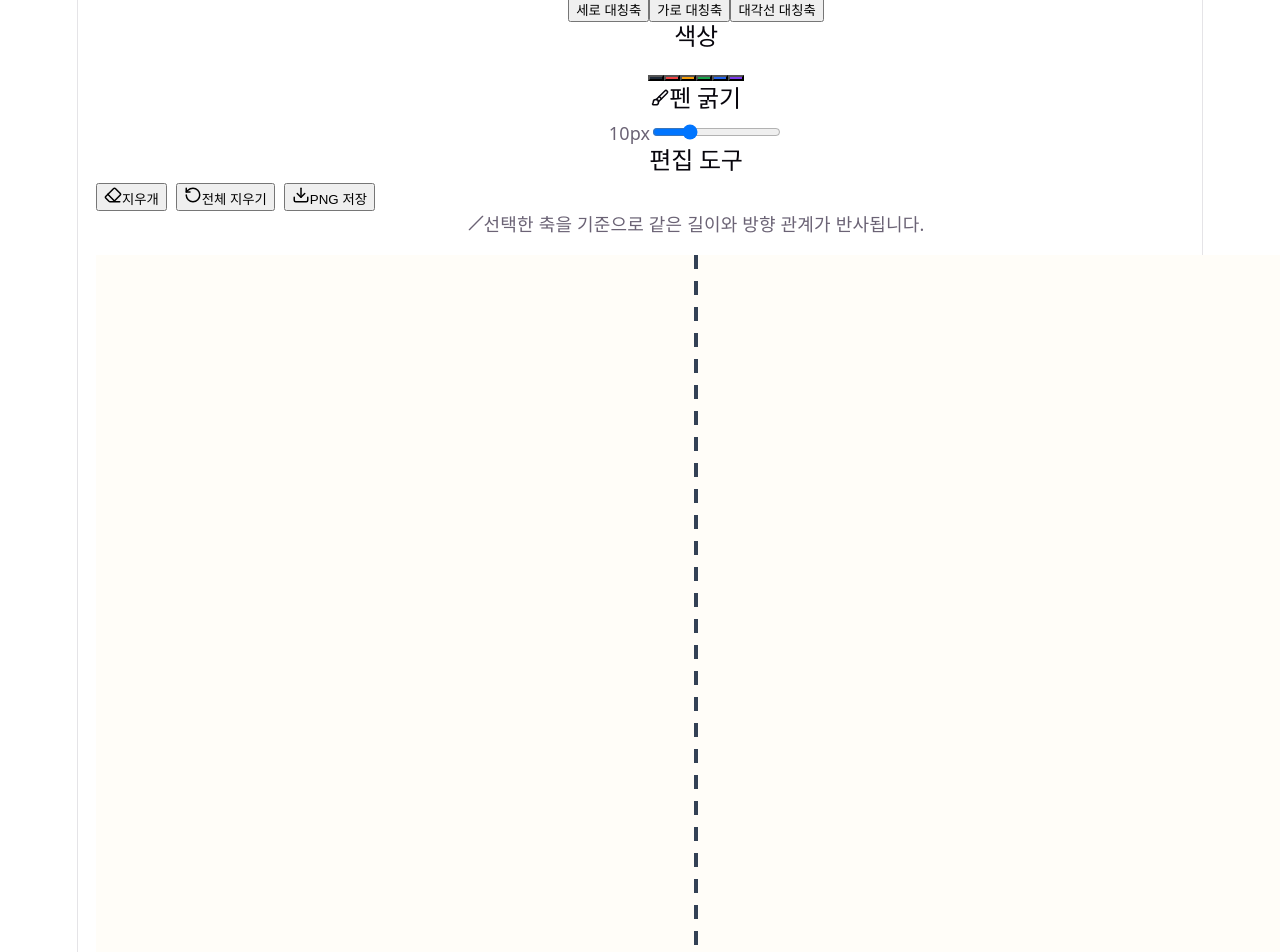
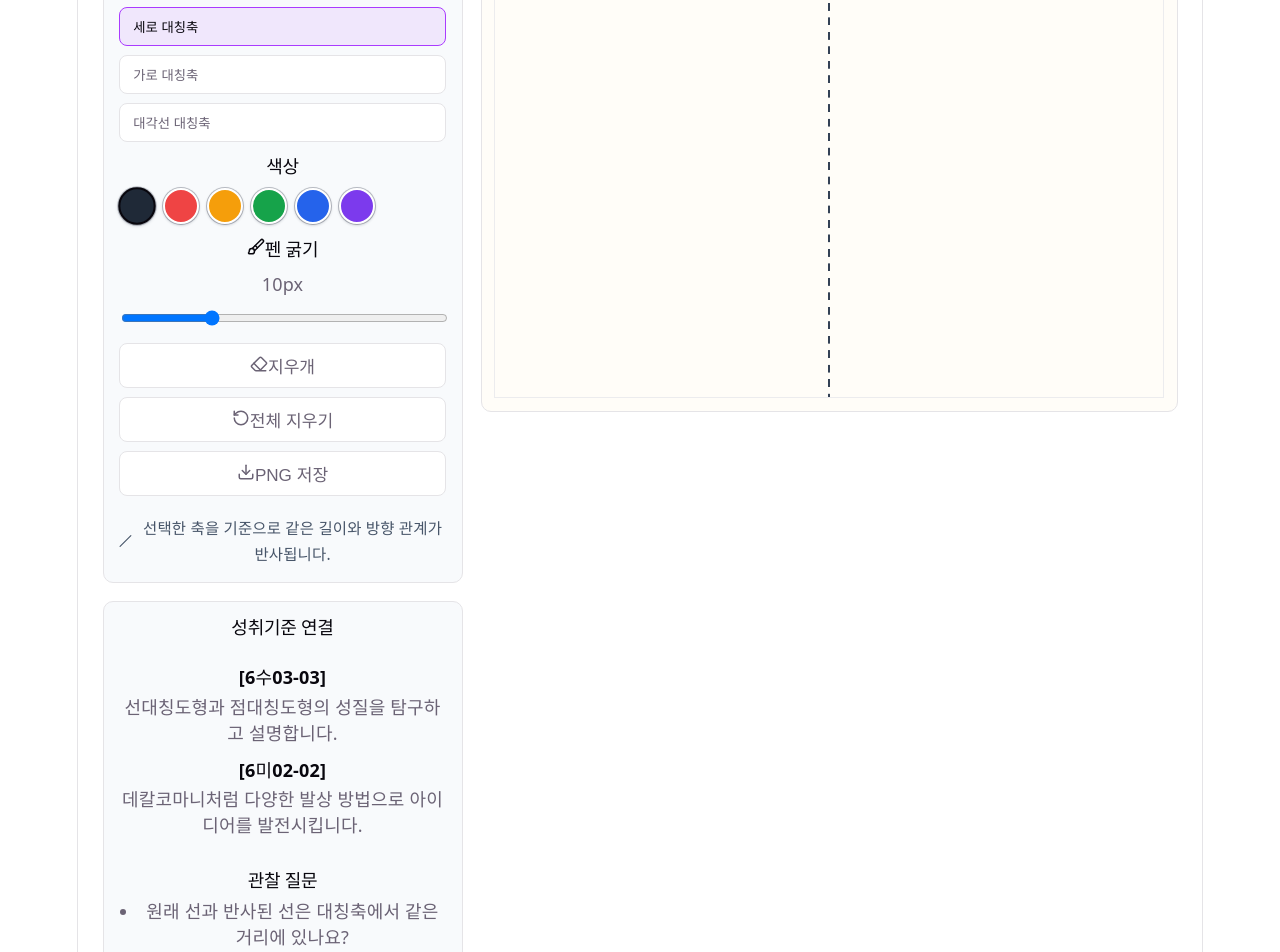
Before and after one commit to WBmaker2/symmetry-art-studio, a React (Vite) app: page / in a window 1280 px wide. Shown: the part 220-1172 px from the top of the page. Built offline with nearby package versions, Linux system fonts and the light colour scheme.

Commit message:
feat: add classroom learning interface

```diff
--- a/src/App.tsx
+++ b/src/App.tsx
@@ -6,6 +6,7 @@ import {
   type ColorSwatch,
   type DrawingTool,
 } from './components/StudioToolbar';
+import { LearningPanel } from './components/LearningPanel';
 import { axisLabels, type AxisMode } from './domain/symmetry';
 import './styles.css';
 
@@ -88,6 +89,7 @@ export default function App() {
           onClearComplete={handleClearComplete}
           onStrokeChange={onStrokeChange}
         />
+        <LearningPanel activityMessage={activityMessage} />
       </section>
 
       <p className="sr-status" role="status" aria-live="polite">
--- /dev/null
+++ b/src/components/LearningPanel.tsx
@@ -0,0 +1,37 @@
+type LearningPanelProps = {
+  activityMessage: string;
+};
+
+export function LearningPanel({ activityMessage }: LearningPanelProps) {
+  return (
+    <aside className="learning-panel" aria-label="수업 관찰 질문">
+      <section>
+        <h2>성취기준 연결</h2>
+        <dl className="standard-list">
+          <div>
+            <dt>[6수03-03]</dt>
+            <dd>선대칭도형과 점대칭도형의 성질을 탐구하고 설명합니다.</dd>
+          </div>
+          <div>
+            <dt>[6미02-02]</dt>
+            <dd>데칼코마니처럼 다양한 발상 방법으로 아이디어를 발전시킵니다.</dd>
+          </div>
+        </dl>
+      </section>
+
+      <section>
+        <h2>관찰 질문</h2>
+        <ul>
+          <li>원래 선과 반사된 선은 대칭축에서 같은 거리에 있나요?</li>
+          <li>대칭축을 바꾸면 그림의 느낌과 규칙이 어떻게 달라지나요?</li>
+          <li>지우개도 대칭으로 작동할 때 어떤 수학 성질을 볼 수 있나요?</li>
+        </ul>
+      </section>
+
+      <section>
+        <h2>현재 작업</h2>
+        <p>{activityMessage}</p>
+      </section>
+    </aside>
+  );
+}
--- a/src/styles.css
+++ b/src/styles.css
@@ -1,40 +1,217 @@
 .app-shell {
-  padding: 1rem;
+  width: min(1120px, 100%);
+  margin: 0 auto;
+  padding: 1rem 1.25rem 1.5rem;
+  box-sizing: border-box;
 }
 
 .studio-heading {
   margin-bottom: 1rem;
 }
 
+.subject-line {
+  color: var(--text);
+  margin-bottom: 0.4rem;
+}
+
 .workspace {
   display: grid;
+  grid-template-columns: minmax(280px, 360px) minmax(500px, 1fr);
   gap: 1rem;
+  align-items: start;
   margin-bottom: 1rem;
 }
 
-.studio-toolbar {
+.toolbar {
+  background: #f8fafc;
+  border: 1px solid var(--border);
+  border-radius: 10px;
+  padding: 0.85rem;
   display: grid;
-  gap: 1rem;
+  gap: 0.8rem;
 }
 
-.axis-buttons,
-.tool-row,
-.action-row {
-  display: flex;
-  flex-wrap: wrap;
+.tool-group {
+  display: grid;
+  gap: 0.6rem;
+}
+
+.tool-group h2 {
+  font-size: 1rem;
+  margin-bottom: 0;
+}
+
+.segmented-control {
+  display: grid;
   gap: 0.5rem;
 }
 
-.axis-note {
-  margin: 0;
+.segment-button {
+  border: 1px solid var(--border);
+  border-radius: 8px;
+  padding: 0.5rem 0.75rem;
+  background: #ffffff;
+  color: var(--text);
+  text-align: left;
 }
 
-.canvas-preview {
-  border: 1px dashed #cbd5e1;
-  padding: 1rem;
-  min-height: 8rem;
+.segment-button[aria-pressed='true'] {
+  border-color: var(--accent);
+  background: var(--accent-bg);
+  color: var(--text-h);
+  font-weight: 600;
+}
+
+.swatch-row {
+  display: flex;
+  flex-wrap: wrap;
+  gap: 0.45rem;
+}
+
+.color-swatch {
+  width: 2rem;
+  aspect-ratio: 1;
+  border-radius: 999px;
+  border: 2px solid #fff;
+  box-shadow:
+    0 0 0 1px rgba(15, 23, 42, 0.25),
+    0 1px 3px rgba(15, 23, 42, 0.25);
+  padding: 0;
+}
+
+.color-swatch[aria-pressed='true'] {
+  border-color: var(--text-h);
+  transform: scale(1.04);
+}
+
+.tool-group input[type='range'] {
+  width: 100%;
+}
+
+.range-label {
+  color: var(--text-h);
+  font-size: 0.95rem;
+}
+
+.compact-tools .action-row {
+  display: grid;
+  grid-template-columns: 1fr;
+  gap: 0.5rem;
+}
+
+.icon-button {
+  border: 1px solid var(--border);
+  border-radius: 8px;
+  padding: 0.5rem 0.75rem;
+  background: #ffffff;
+  color: var(--text);
+  font-size: 0.95rem;
+}
+
+.axis-note {
+  display: flex;
+  align-items: center;
+  gap: 0.4rem;
+  margin: 0.25rem 0 0;
+  color: #475569;
+  font-size: 0.86rem;
+}
+
+.canvas-stage {
+  border: 1px solid var(--border);
+  border-radius: 10px;
+  overflow: hidden;
+  background: #fffdf8;
+  display: grid;
+  justify-items: center;
+  align-items: stretch;
+  padding: 0.75rem;
+}
+
+.canvas-stage canvas {
+  width: 100%;
+  max-width: 100%;
+  height: auto;
+  border: 1px solid rgba(15, 23, 42, 0.08);
+  background: white;
+}
+
+.learning-panel {
+  border: 1px solid var(--border);
+  border-radius: 10px;
+  padding: 0.85rem;
+  background: #f8fafc;
+  display: grid;
+  gap: 0.75rem;
+}
+
+.learning-panel section {
+  display: grid;
+  gap: 0.4rem;
+}
+
+.learning-panel h2 {
+  font-size: 1rem;
+  margin-bottom: 0;
+}
+
+.standard-list {
+  display: grid;
+  gap: 0.6rem;
+}
+
+.standard-list > div {
+  display: grid;
+  gap: 0.2rem;
+}
+
+.standard-list dt {
+  font-weight: 700;
+  color: var(--text-h);
+}
+
+.standard-list dd {
+  margin: 0;
+  color: var(--text);
+  line-height: 1.45;
+}
+
+.learning-panel ul {
+  margin: 0;
+  padding-left: 1.1rem;
+  display: grid;
+  gap: 0.3rem;
 }
 
 .sr-status {
-  font-size: 0.9rem;
+  margin: 0;
+  font-size: 0.95rem;
+  padding: 0.55rem 0.65rem;
+  border-left: 3px solid var(--accent);
+  background: #f8f5ff;
 }
+
+.sr-only {
+  position: absolute;
+  width: 1px;
+  height: 1px;
+  margin: -1px;
+  border: 0;
+  clip: rect(0 0 0 0);
+  clip-path: inset(50%);
+  overflow: hidden;
+  padding: 0;
+  white-space: nowrap;
+}
+
+@media (max-width: 1060px) {
+  .workspace {
+    grid-template-columns: 1fr;
+  }
+
+  .canvas-stage,
+  .toolbar,
+  .learning-panel {
+    width: 100%;
+  }
+}
```
Also changed, not shown: 1 other file (tests, documents, lock files or other folders).
